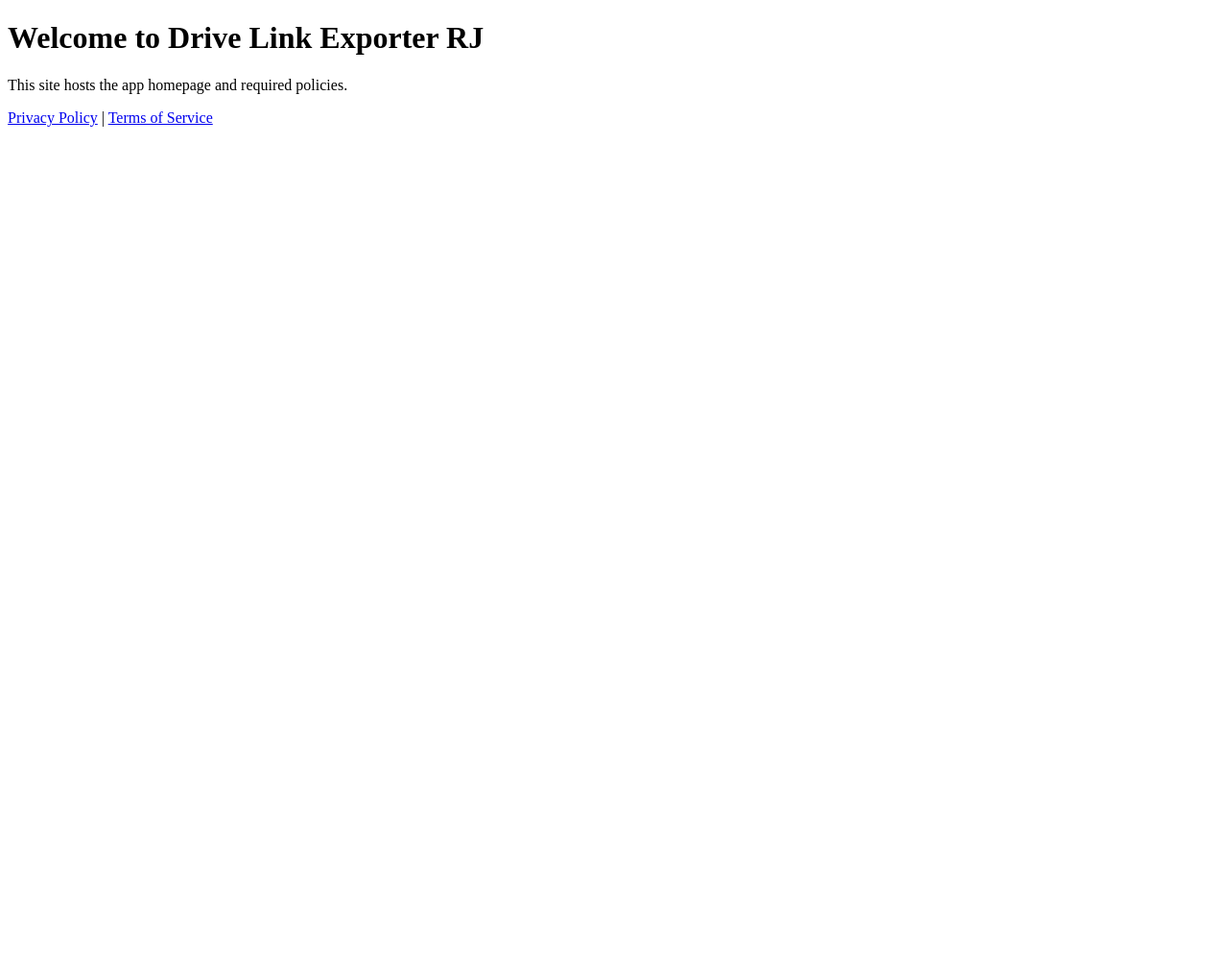
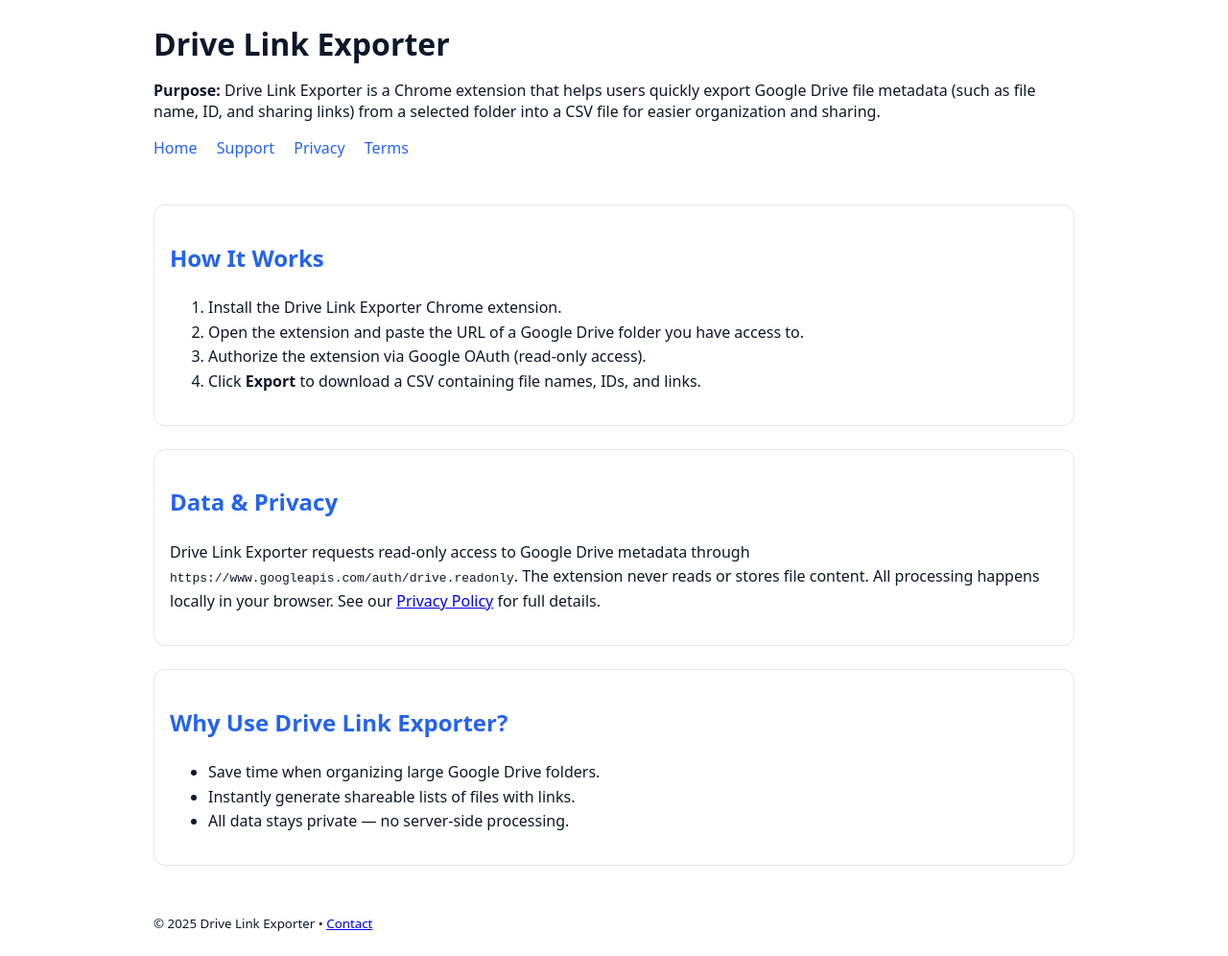
Before and after one commit to jainrohitmr-boop/rohitsprojects-site, a plain HTML site: page index.html in a window 1280 px wide. Shown: the whole page at 96% size. Before the commit the page ends 800 px from the top, so only its background shows below. Drawn offline with Linux system fonts and the light colour scheme.

Commit message:
Update index.html

```diff
--- a/index.html
+++ b/index.html
@@ -1,12 +1,63 @@
-<!DOCTYPE html>
-<html>
+<!doctype html>
+<html lang="en">
 <head>
-  <title>Drive Link Exporter RJ</title>
-  <meta charset="UTF-8">
+  <meta charset="utf-8" />
+  <meta name="viewport" content="width=device-width, initial-scale=1" />
+  <title>Drive Link Exporter – Export Google Drive File Links to CSV</title>
+  <meta name="description" content="Drive Link Exporter is a Chrome extension that lets you export Google Drive file metadata (IDs, names, and links) from a selected folder into a CSV file." />
+  <style>
+    body{font-family:system-ui,-apple-system,Segoe UI,Roboto,Inter,Helvetica,Arial,sans-serif;margin:0;color:#0f172a;background:#fff}
+    header,footer{padding:24px 16px;max-width:960px;margin:0 auto}
+    header h1{margin:0 0 8px}
+    nav a{margin-right:16px;color:#2563eb;text-decoration:none}
+    main{max-width:960px;margin:24px auto;padding:0 16px;line-height:1.6}
+    .card{border:1px solid #e5e7eb;border-radius:12px;padding:16px;margin-bottom:24px}
+    h2{color:#2563eb}
+  </style>
 </head>
 <body>
-  <h1>Welcome to Drive Link Exporter RJ</h1>
-  <p>This site hosts the app homepage and required policies.</p>
-  <p><a href="privacy.html">Privacy Policy</a> | <a href="terms.html">Terms of Service</a></p>
+<header>
+  <h1>Drive Link Exporter</h1>
+  <p><strong>Purpose:</strong> Drive Link Exporter is a Chrome extension that helps users quickly export Google Drive file metadata (such as file name, ID, and sharing links) from a selected folder into a CSV file for easier organization and sharing.</p>
+  <nav>
+    <a href="/">Home</a>
+    <a href="/support.html">Support</a>
+    <a href="/privacy.html">Privacy</a>
+    <a href="/terms.html">Terms</a>
+  </nav>
+</header>
+
+<main>
+  <section class="card">
+    <h2>How It Works</h2>
+    <ol>
+      <li>Install the Drive Link Exporter Chrome extension.</li>
+      <li>Open the extension and paste the URL of a Google Drive folder you have access to.</li>
+      <li>Authorize the extension via Google OAuth (read-only access).</li>
+      <li>Click <strong>Export</strong> to download a CSV containing file names, IDs, and links.</li>
+    </ol>
+  </section>
+
+  <section class="card">
+    <h2>Data & Privacy</h2>
+    <p>Drive Link Exporter requests read-only access to Google Drive metadata through <code>https://www.googleapis.com/auth/drive.readonly</code>.
+    The extension never reads or stores file content. All processing happens locally in your browser.
+    See our <a href="/privacy.html">Privacy Policy</a> for full details.</p>
+  </section>
+
+  <section class="card">
+    <h2>Why Use Drive Link Exporter?</h2>
+    <ul>
+      <li>Save time when organizing large Google Drive folders.</li>
+      <li>Instantly generate shareable lists of files with links.</li>
+      <li>All data stays private — no server-side processing.</li>
+    </ul>
+  </section>
+</main>
+
+<footer>
+  <small>© <span id="y"></span> Drive Link Exporter • <a href="/support.html">Contact</a></small>
+</footer>
+<script>document.getElementById('y').textContent=new Date().getFullYear()</script>
 </body>
 </html>
```
